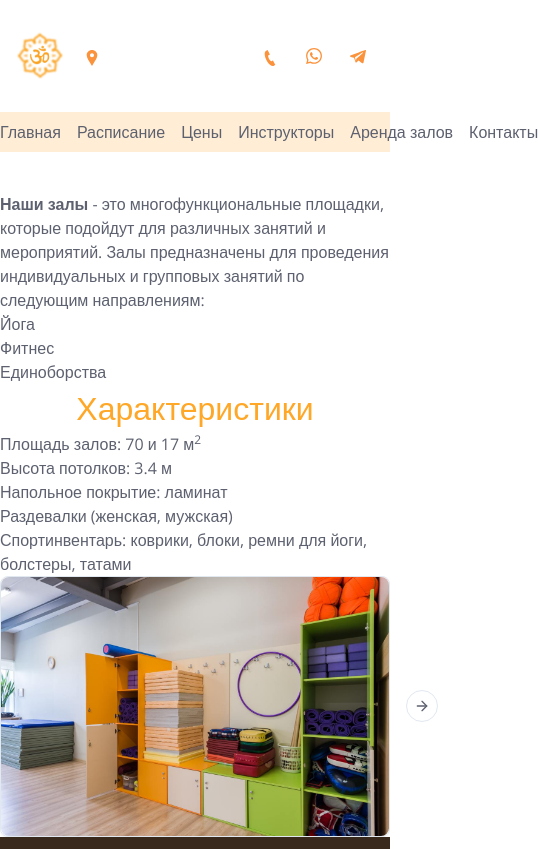
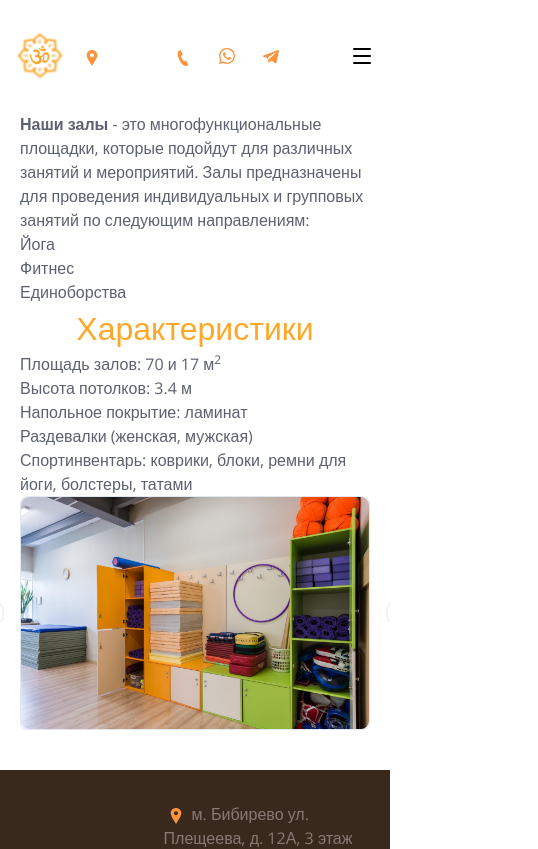
Before and after one commit to walborn/yogaclubom, a Next.js app: page /booking in a window 390 px wide. Shown: the top 849 px of the page, 538 px wide, since content can reach past the window. Built offline with nearby package versions, Linux system fonts and the light colour scheme.

Commit message:
fix: redesign navigation

```diff
--- a/app/booking/page.tsx
+++ b/app/booking/page.tsx
@@ -16,10 +16,10 @@ import {
 
 const BookingPage = () => {
   const plugin = React.useRef(
-    Autoplay({ delay: 2000, stopOnInteraction: true })
+    Autoplay({ delay: 2000, stopOnInteraction: true }),
   )
 
-  return <Container className="mt-10">
+  return <Container className="mb-10 px-5 max-lg:overflow-hidden">
     <strong>Наши залы</strong> - это многофункциональные площадки,
       которые подойдут для различных занятий и мероприятий.
       Залы предназначены для проведения индивидуальных и групповых
@@ -37,9 +37,9 @@ const BookingPage = () => {
       <li>Раздевалки (женская, мужская)</li>
       <li>Спортинвентарь: коврики, блоки, ремни для йоги, болстеры, татами</li>
     </ul>
+
     <Carousel
       plugins={[plugin.current]}
-      className="w-full"
       onMouseEnter={plugin.current.stop}
       onMouseLeave={plugin.current.reset}
     >
--- a/app/contacts/page.tsx
+++ b/app/contacts/page.tsx
@@ -14,7 +14,7 @@ import { YMaps, Map, Placemark } from '@pbe/react-yandex-maps'
 
 const ContactsPage = () => {
   return (
-    <Container className="md:flex mx-auto bg-white rounded-xl shadow overflow-hidden my-16">
+    <Container className="md:flex mx-auto bg-white rounded-xl shadow overflow-hidden mb-16">
       <ul className="md:shrink-0 md:h-full md:w-2/5 p-2">
         <li>
           <Location
--- a/components/Header.tsx
+++ b/components/Header.tsx
@@ -29,7 +29,11 @@ interface Props {
 export const Header: React.FC<Props> = ({ className }) => {
   const pathname = usePathname()
   const active = pathname?.split('/')[1]
+  const [ opened, setOpened ] = React.useState(false)
 
+  const handleOpen = () => {
+    setOpened(i => !i)
+  }
   return (
     <header className={className}>
       <Container className="flex items-center justify-between px-4 py-8">
@@ -62,15 +66,44 @@ export const Header: React.FC<Props> = ({ className }) => {
             className="flex items-center [&>svg]:mr-1 [&>svg]:hover:fill-telegram [&>svg]:inline [&>svg]:h-4 [&>svg]:fill-brand-400"
           />
         </div>
+        <div className="md:hidden" onClick={() => setOpened(true)}>
+          <svg
+            className="h-6 w-6 cursor-pointer"
+            xmlns="http://www.w3.org/2000/svg"
+            viewBox="0 0 24 24"
+          >
+            <path d="M 4 4 A 1.0001 1.0001 0 1 0 4 6 L 20 6 A 1.0001 1.0001 0 1 0 20 4 L 4 4 z M 4 11 A 1.0001 1.0001 0 1 0 4 13 L 20 13 A 1.0001 1.0001 0 1 0 20 11 L 4 11 z M 4 18 A 1.0001 1.0001 0 1 0 4 20 L 20 20 A 1.0001 1.0001 0 1 0 20 18 L 4 18 z"/>
+          </svg>
+        </div>
       </Container>
-      <div className="bg-brand-100">
+
+      {opened && <ul className="divide-y divide-slate-200 fixed top-0 right-0 z-50 flex h-full flex-col items-center bg-white py-8 text-center md:hidden">
+        {
+          navigation.map(i => (
+            <li
+              key={i.key}
+              className={cn('w-full', { 'text-brand-400': i.key === active })}
+            >
+              <Link
+                href={`/${i.href}`}
+                onClick={() => setOpened(false)}
+                className="w-full px-10 leading-10"
+              >
+                {i.title}
+              </Link>
+            </li>
+          ))
+        }
+      </ul>}
+      {opened && <div onClick={() => setOpened(false)} className="fixed top-0 left-0 z-40 w-full h-full bg-brand-800/20" />}
+      <div className="bg-brand-100 max-md:hidden">
         <Container className="text-center">
           <ul className="inline-flex gap-4 leading-10">
             {
               navigation.map(i => (
                 <li
                   key={i.key}
-                  className={cn('inline whitespace-nowrap', { active: i.key === active })}
+                  className={cn('inline whitespace-nowrap', { 'text-brand-400': i.key === active })}
                 >
                   <Link href={`/${i.href}`}>
                     {i.title}
--- a/tailwind.config.ts
+++ b/tailwind.config.ts
@@ -32,6 +32,7 @@ const config = {
       whatsapp: '#25D366',
       facebook: '#1877F2',
       main: '#39291d',
+      black: '#000000',
 
       brand: {
         DEFAULT: 'hsl(var(--brand))',
```
Also changed, not shown: components/ui/carousel.tsx (+8 -8 lines).
